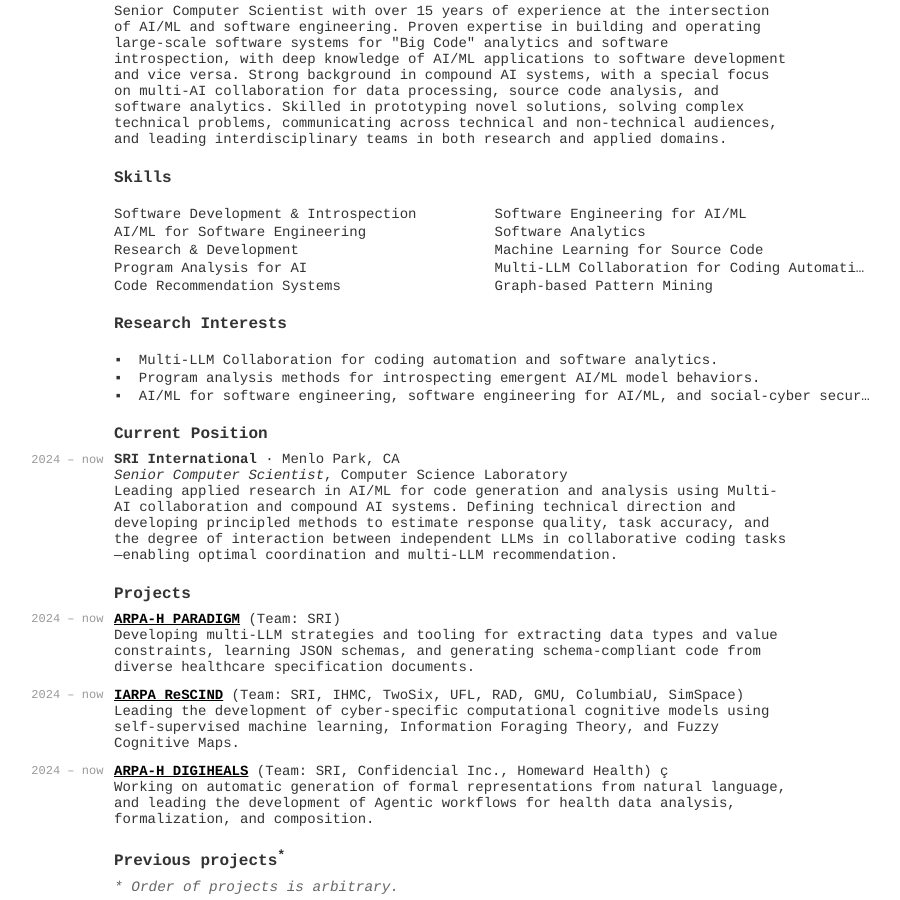
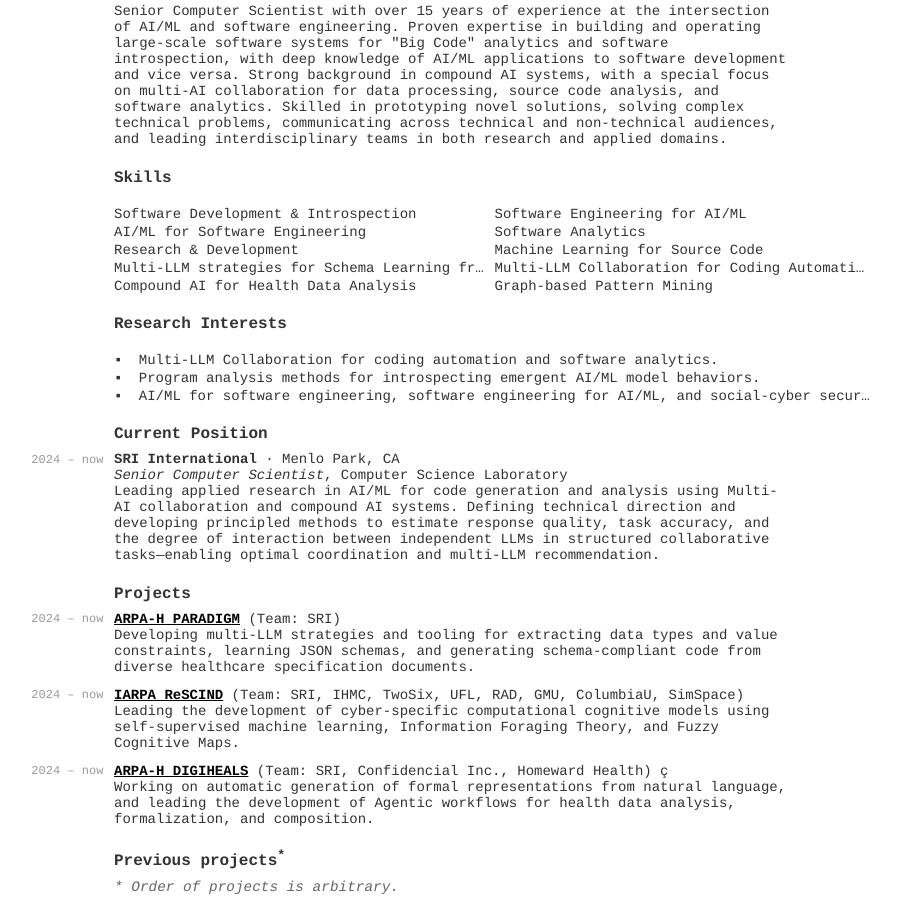
Before and after one commit to hsanchez/hsanchez.github.io, a Jekyll site: the page built from posts/notes/_posts/2017-02-01-cv.md, in a window 1280 px wide and 900 px high, scrolled down 334 px. Shown: the whole window, without its empty margins (196-1096 px from the left). Built offline with Jekyll 4.4.1, drawn with Linux system fonts in a browser that asks for light colours.

Commit message:
minor changes to CV

```diff
--- a/posts/notes/_posts/2017-02-01-cv.md
+++ b/posts/notes/_posts/2017-02-01-cv.md
@@ -98,9 +98,9 @@
           <div>Software Analytics</div>
           <div>Research & Development</div>
           <div>Machine Learning for Source Code</div>
-          <div>Program Analysis for AI</div>
+          <div>Multi-LLM strategies for Schema Learning from Healthcare Specifications</div>
           <div>Multi-LLM Collaboration for Coding Automation</div>
-          <div>Code Recommendation Systems</div>
+          <div>Compound AI for Health Data Analysis</div>
           <div>Graph-based Pattern Mining</div>
         </div>
     </div> <!-- entry -->
@@ -124,7 +124,7 @@
         <div class="item">
             <span class="bold">SRI International</span> &middot; Menlo Park, CA <br />
             <span class="emph">Senior Computer Scientist</span>, Computer Science Laboratory <br/>
-            <span class="deemph">Leading applied research in AI/ML for code generation and analysis using Multi-AI collaboration and compound AI systems. Defining technical direction and developing principled methods to estimate response quality, task accuracy, and the degree of interaction between independent LLMs in collaborative coding tasks&mdash;enabling optimal coordination and multi-LLM recommendation.</span>
+            <span class="deemph">Leading applied research in AI/ML for code generation and analysis using Multi-AI collaboration and compound AI systems. Defining technical direction and developing principled methods to estimate response quality, task accuracy, and the degree of interaction between independent LLMs in structured collaborative tasks&mdash;enabling optimal coordination and multi-LLM recommendation.</span>
         </div>
     </div>
 </div> <!-- Current Position section -->
```
